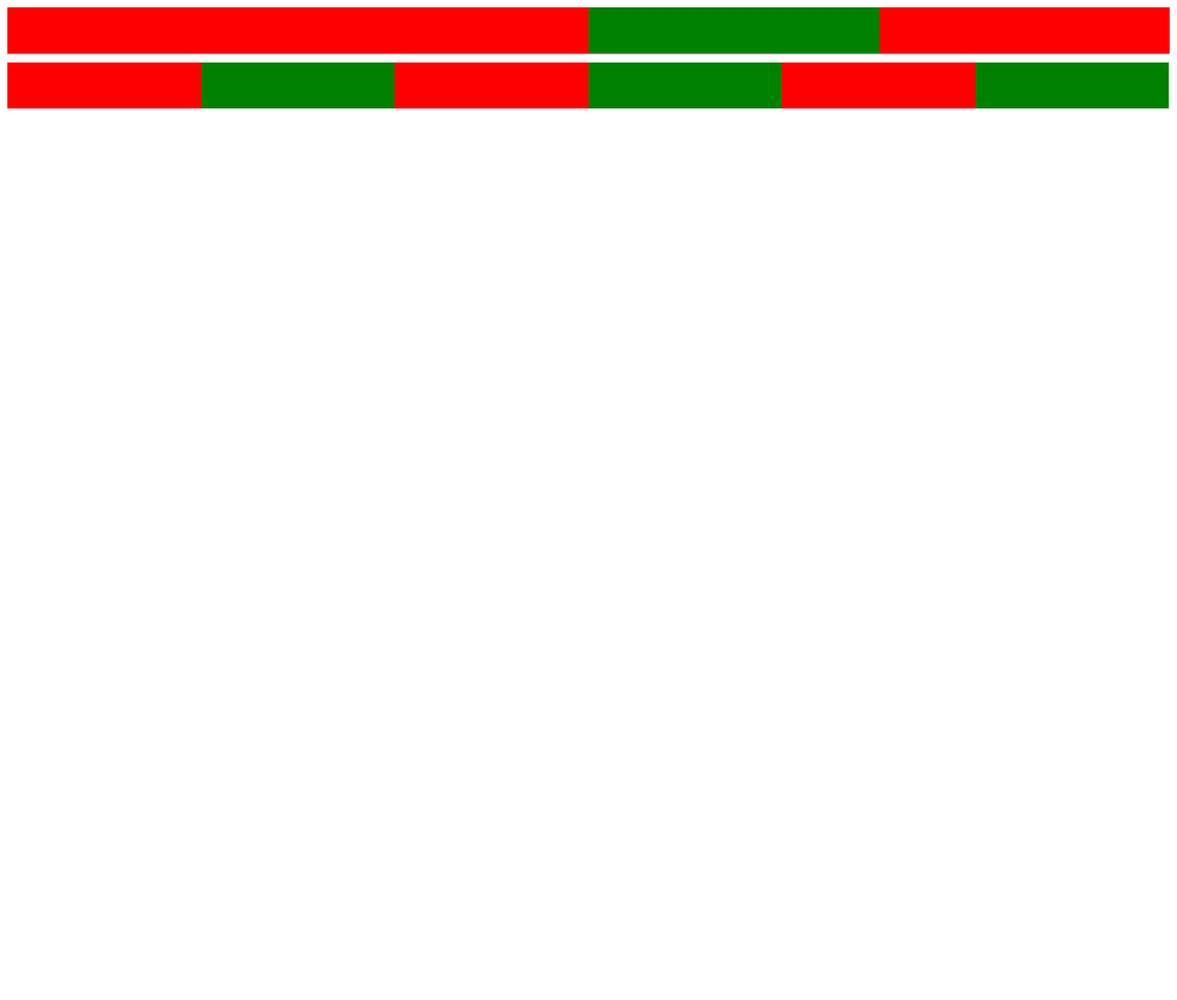
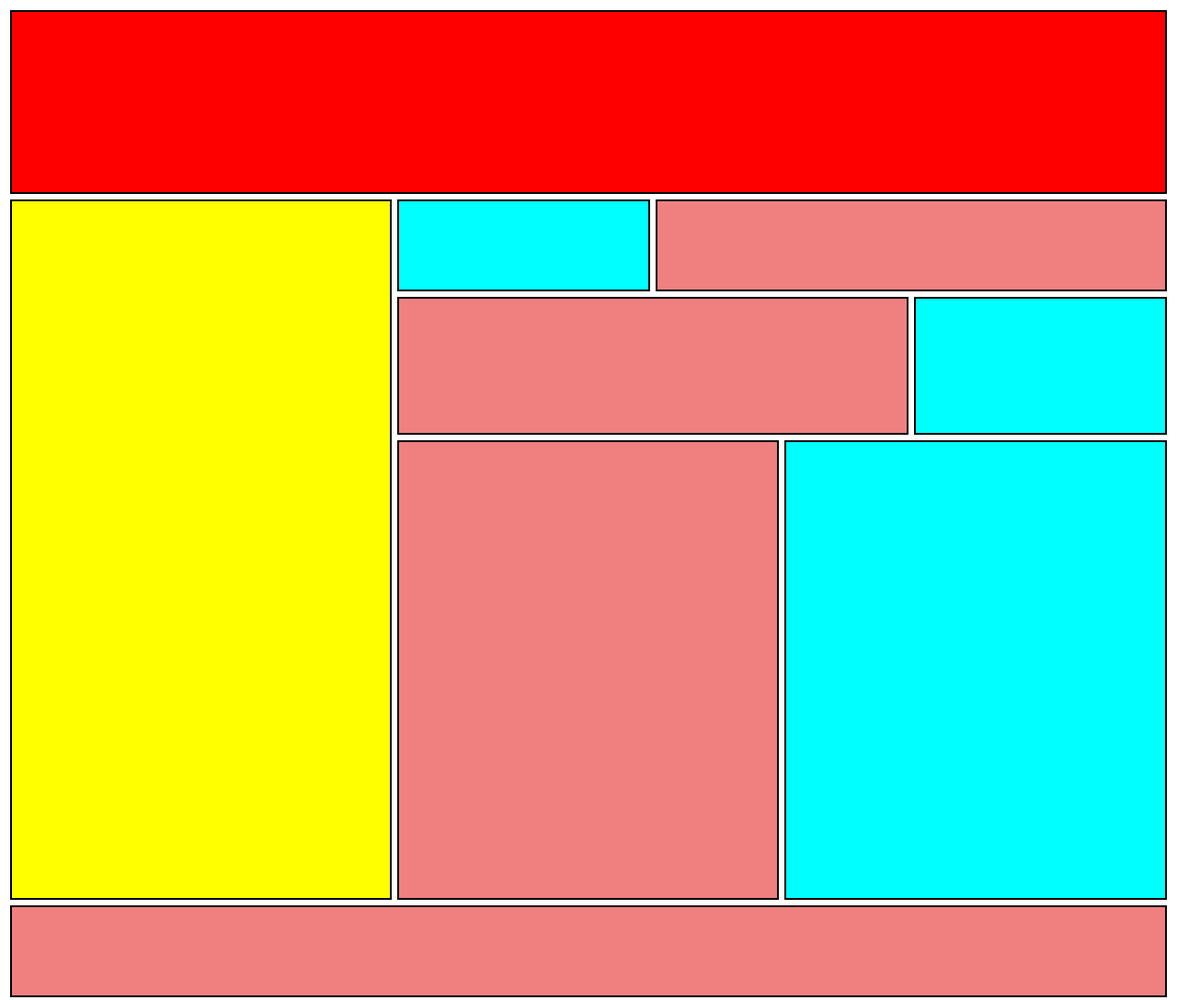
Before and after one commit to ahmad-dci/FBW4-Lessons, a plain HTML site: page 2- CSS/6- float layout/index3.html in a window 1280 px wide. Shown: the whole page at 92% size. Before the commit the page ends 800 px from the top, so only its background shows below. Drawn offline with Linux system fonts and the light colour scheme.

Commit message:
sorry for late

```diff
--- /dev/null
+++ b/2- CSS/6- float layout/css/style3-1.css
@@ -0,0 +1,8 @@
+.red{
+    height: 50px;
+    background-color: red;
+}
+.green{
+    height: 50px;
+    background-color: green;
+}
--- a/2- CSS/6- float layout/css/style3.css
+++ b/2- CSS/6- float layout/css/style3.css
@@ -1,3 +1,7 @@
+*{
+    box-sizing: border-box;
+}
+
 .col-1{
     width: 8.33%;
 }
@@ -37,14 +41,9 @@
 [class*="col"] {
     float: left;
 }
-
-
-
-.red{
-    height: 50px;
-    background-color: red;
+.border{
+    border: 2px solid black;
 }
-.green{
-    height: 50px;
-    background-color: green;
+.p-3{
+    padding: 3px;
 }
--- a/2- CSS/6- float layout/index3.html
+++ b/2- CSS/6- float layout/index3.html
@@ -6,21 +6,39 @@
     <meta name="viewport" content="width=device-width, initial-scale=1.0">
     <meta http-equiv="X-UA-Compatible" content="ie=edge">
     <title>float layout library</title>
-    <link rel="stylesheet" href="/css/style3.css">
+    <link rel="stylesheet" href="/css/style3.css"> <!-- library -->
+    <link rel="stylesheet" href="/css/style3-1.css"> <!-- custom css -->
 </head>
 
 <body>
-    <div class=" red col-6 "></div>
-    <div class="col-3 green"></div>
-    <div class=" red col-3 "></div>
-    <hr>
-    <div>
-        <div class=" red col-2 "></div>
-        <div class="col-2 green"></div>
-        <div class=" red col-2 "></div>
-        <div class=" green col-2 "></div>
-        <div class=" red col-2 "></div>
-        <div class=" green col-2 "></div>
+    <div class="col-12 p-3">
+        <div class="border" style="height: 200px;background-color: red;"></div>
+    </div>
+    <div class="col-4 p-3">
+        <div class="border" style="height: 762px;background-color: yellow;"></div>
+    </div>
+    <div class="col-8 " style="height: 762px;">
+        <div class="col-4 p-3">
+            <div class="border" style="height: 100px;background-color: aqua;"></div>
+        </div>
+        <div class="col-8 p-3">
+            <div class="border" style="height: 100px;background-color: lightcoral;"></div>
+        </div>
+        <div class="col-8 p-3">
+            <div class="border" style="height: 150px;background-color: lightcoral;"></div>
+        </div>
+        <div class="col-4 p-3">
+            <div class="border" style="height: 150px;background-color: aqua;"></div>
+        </div>
+        <div class="col-6 p-3">
+            <div class="border" style="height: 500px;background-color: lightcoral;"></div>
+        </div>
+        <div class="col-6 p-3">
+            <div class="border" style="height: 500px;background-color: aqua;"></div>
+        </div>
+    </div>
+    <div class="col-12 p-3">
+        <div class="border" style="height: 100px;background-color: lightcoral;"></div>
     </div>
 </body>
 
--- /dev/null
+++ b/2- CSS/8- calc/css/style.css
@@ -0,0 +1,22 @@
+*{
+margin: 0;
+padding: 0;
+box-sizing: border-box;
+}
+html{
+    font-size: 62.5%;
+}
+.parent{
+    float: left;
+    background-color: aliceblue;
+    width:100%;
+    height: 20rem;
+    font-size:1rem;
+}
+.subdiv{
+    width:calc(50% - 1rem);
+    float: left;
+    height:20rem;
+    background-color: red;
+    margin: 0.5rem;
+}
```
Also changed, not shown: 2- CSS/7- fonts/css/style.css (added, +11 -0 lines), 2- CSS/7- fonts/index.html (added, +14 -0 lines), 2- CSS/8- calc/index.html (added, +18 -0 lines), 2- CSS/7- fonts/fonts/Maria.ttf (added).
